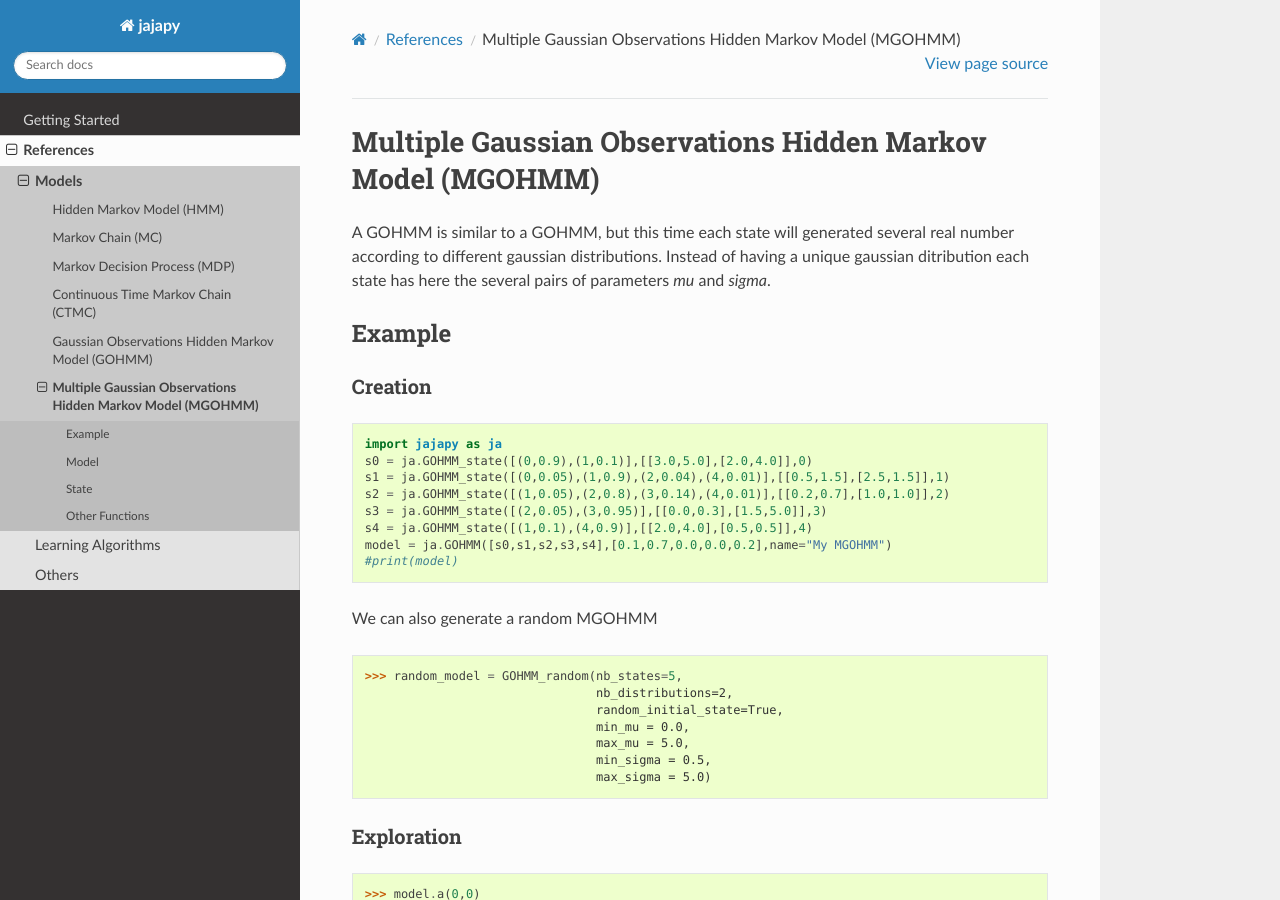
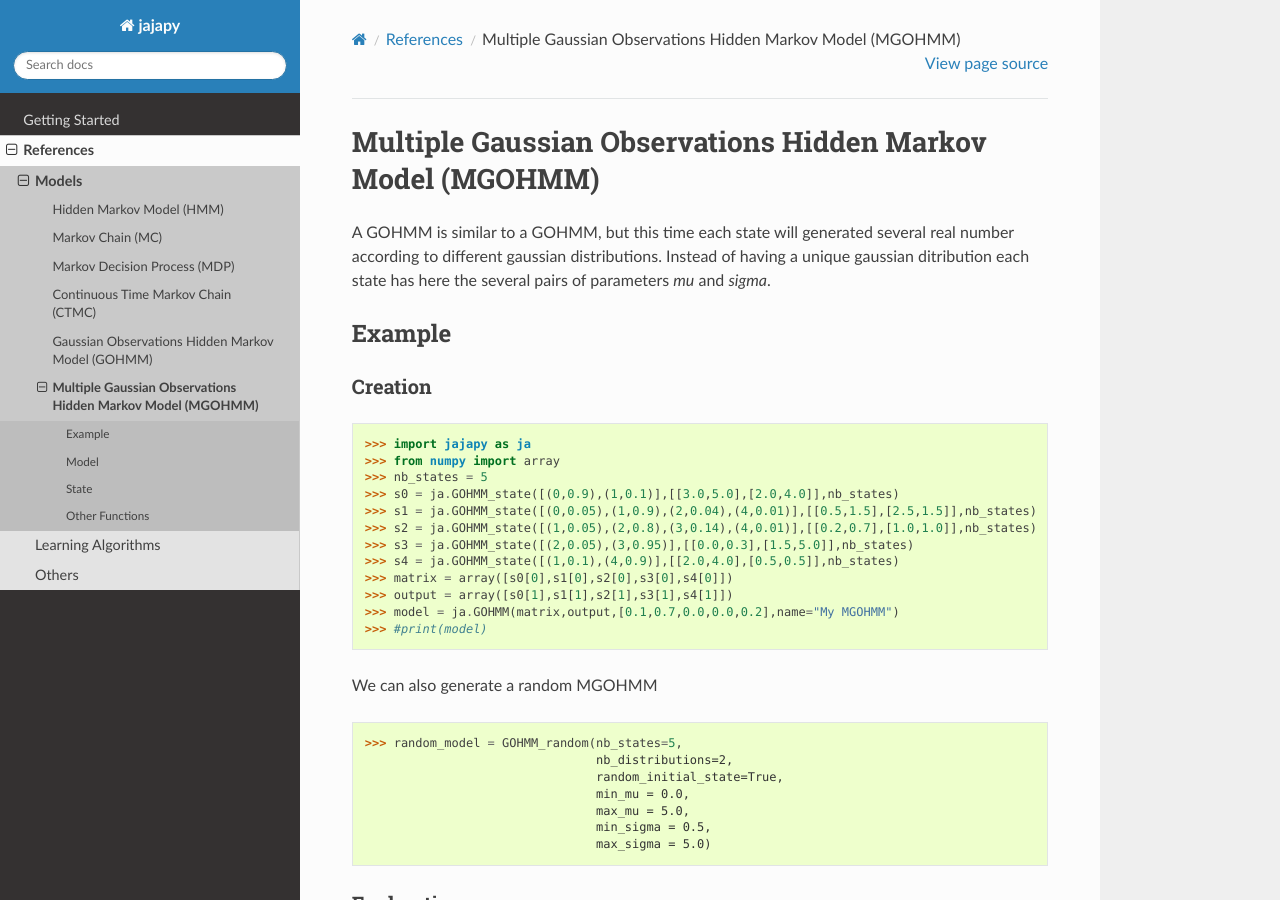
Before and after one commit to Rapfff/jajapy, a Sphinx documentation site: the page built from docs/source/MGOHMM.rst, in a window 1280 px wide and 900 px high. Built offline with Sphinx 7.4.7 and the Read the Docs theme 2.0.0, drawn with Linux system fonts in a browser that asks for light colours.

Commit message:
MGOHMM done

```diff
--- a/docs/source/MGOHMM.rst
+++ b/docs/source/MGOHMM.rst
@@ -11,14 +11,18 @@ Creation
 ^^^^^^^^
 .. code-block:: python
 
-	import jajapy as ja
-	s0 = ja.GOHMM_state([(0,0.9),(1,0.1)],[[3.0,5.0],[2.0,4.0]],0)
-	s1 = ja.GOHMM_state([(0,0.05),(1,0.9),(2,0.04),(4,0.01)],[[0.5,1.5],[2.5,1.5]],1)
-	s2 = ja.GOHMM_state([(1,0.05),(2,0.8),(3,0.14),(4,0.01)],[[0.2,0.7],[1.0,1.0]],2)
-	s3 = ja.GOHMM_state([(2,0.05),(3,0.95)],[[0.0,0.3],[1.5,5.0]],3)
-	s4 = ja.GOHMM_state([(1,0.1),(4,0.9)],[[2.0,4.0],[0.5,0.5]],4)
-	model = ja.GOHMM([s0,s1,s2,s3,s4],[0.1,0.7,0.0,0.0,0.2],name="My MGOHMM")
-	#print(model)
+	>>> import jajapy as ja
+	>>> from numpy import array
+	>>> nb_states = 5
+	>>> s0 = ja.GOHMM_state([(0,0.9),(1,0.1)],[[3.0,5.0],[2.0,4.0]],nb_states)
+	>>> s1 = ja.GOHMM_state([(0,0.05),(1,0.9),(2,0.04),(4,0.01)],[[0.5,1.5],[2.5,1.5]],nb_states)
+	>>> s2 = ja.GOHMM_state([(1,0.05),(2,0.8),(3,0.14),(4,0.01)],[[0.2,0.7],[1.0,1.0]],nb_states)
+	>>> s3 = ja.GOHMM_state([(2,0.05),(3,0.95)],[[0.0,0.3],[1.5,5.0]],nb_states)
+	>>> s4 = ja.GOHMM_state([(1,0.1),(4,0.9)],[[2.0,4.0],[0.5,0.5]],nb_states)
+	>>> matrix = array([s0[0],s1[0],s2[0],s3[0],s4[0]])
+	>>> output = array([s0[1],s1[1],s2[1],s3[1],s4[1]])
+	>>> model = ja.GOHMM(matrix,output,[0.1,0.7,0.0,0.0,0.2],name="My MGOHMM")
+	>>> #print(model)
 
 We can also generate a random MGOHMM
 
--- a/jajapy/__init__.py
+++ b/jajapy/__init__.py
@@ -4,4 +4,4 @@ from .mc import *
 from .gohmm import *
 #from .mdp import *
 from .ctmc import *
-#from .mgohmm import *
+from .mgohmm import *
```
Also changed, not shown: 7 other files.
